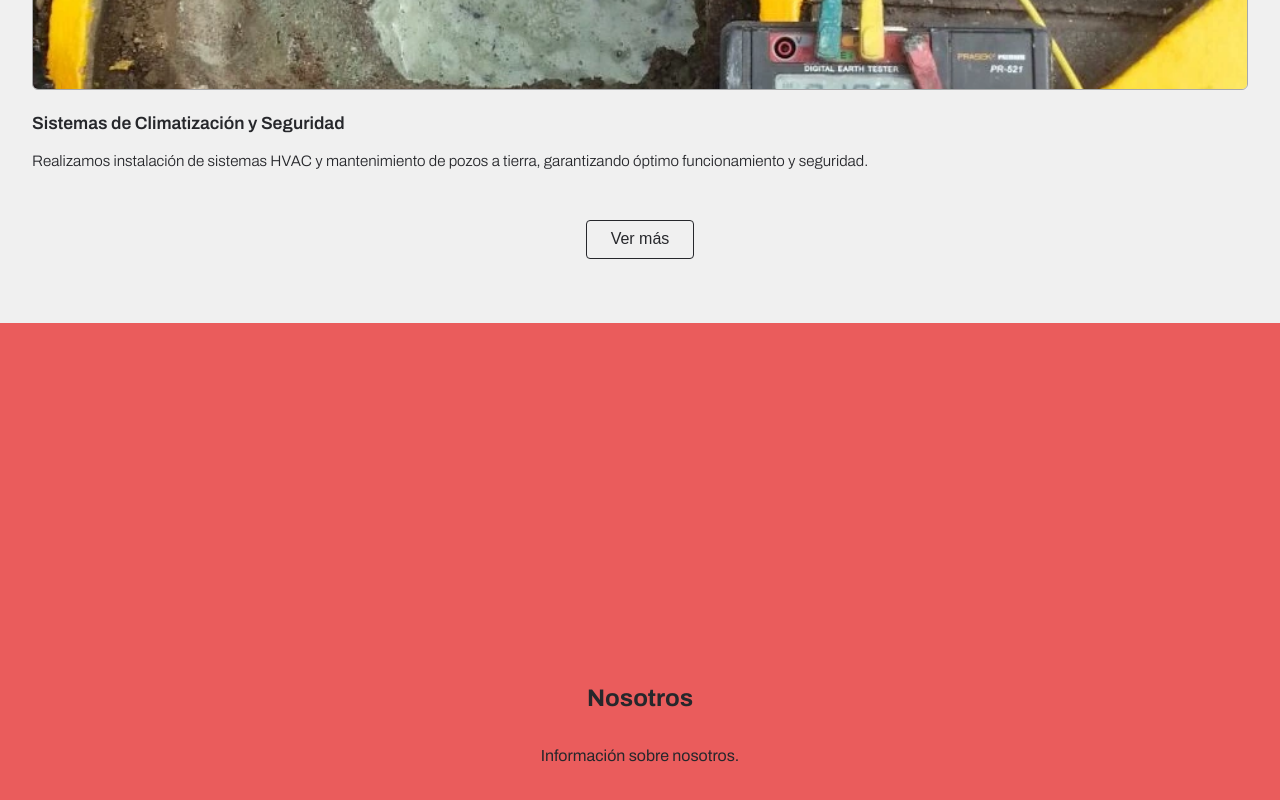
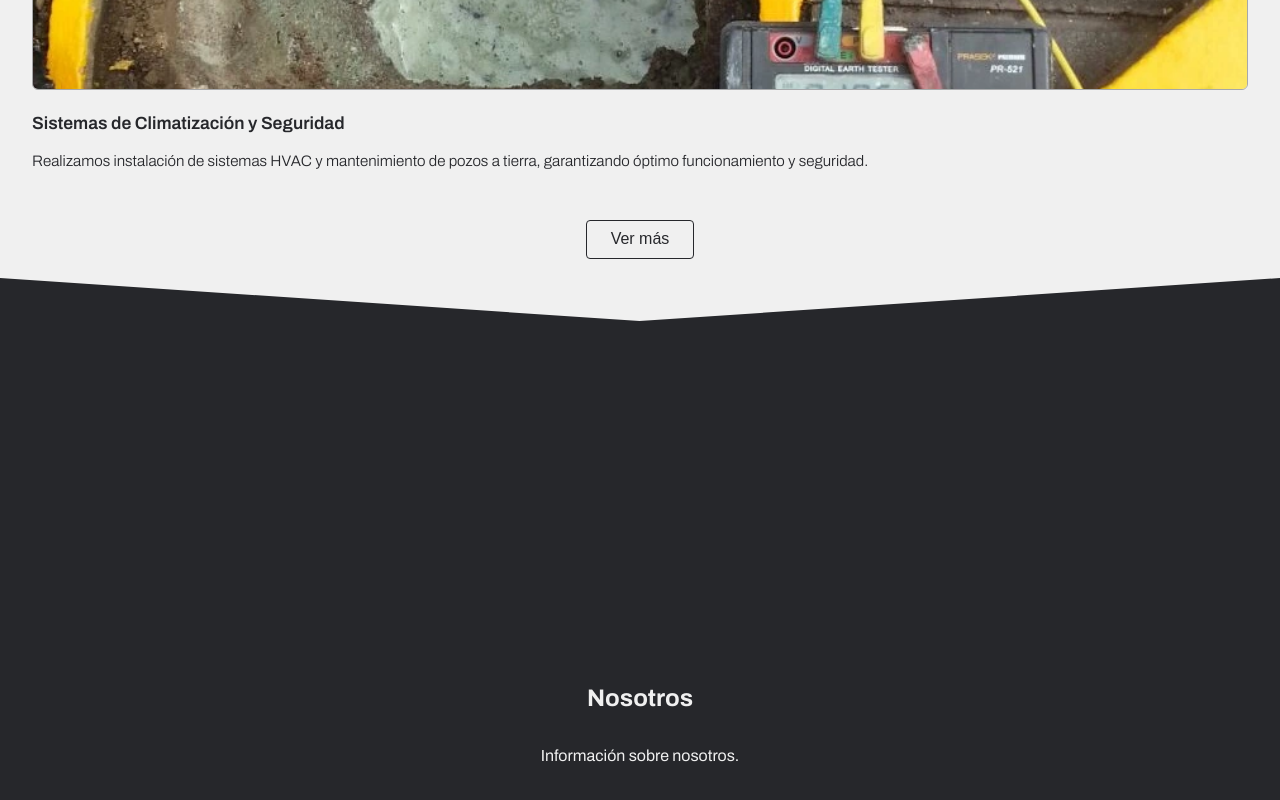
Before and after one commit to hys-tan/ids--react, a React (Vite) app: page / in a window 1280 px wide. Shown: the part 3127-3927 px from the top of the page. Built offline with nearby package versions, Linux system fonts and the light colour scheme.

Commit message:
v 1.14.1

```diff
--- a/src/sections/cuerpo.module.css
+++ b/src/sections/cuerpo.module.css
@@ -7,6 +7,7 @@
     justify-content: center;
     align-items: center;
     background-color: #F0F0F0; /* Placeholder background */
+    position: relative; /* IMPORTANTE: Para posicionar el shape divider */
     color: #26272B;
     text-align: center;
 }
@@ -163,6 +164,28 @@
     transform: translateX(-50%) scaleY(1.3) scaleX(0.8);
 }
 
+/* --- SHAPE DIVIDER --- */
+.shapeDivider {
+    position: absolute;
+    bottom: 0;
+    left: 0;
+    width: 100%;
+    overflow: hidden;
+    line-height: 0;
+}
+
+.shapeDivider svg {
+    position: relative;
+    display: block;
+    width: calc(100% + 1.3px);
+    height: 45px;
+}
+
+.shapeDivider .shapeFill {
+    /* El color de relleno debe coincidir con la siguiente sección. */
+    fill: #26272B; /* Color de la sección "Nosotros" */
+}
+
 
 /* MOVIL V */
 @media (max-width: 1300px) {
--- a/src/sections/cuerpo.tsx
+++ b/src/sections/cuerpo.tsx
@@ -70,7 +70,12 @@ const Cuerpo: React.FC = () => {
       </div>
       <button className={styles.buttonMore}>Ver más</button>
 
-      {/* Aquí va tu botón personalizado cuando quieras */}
+      {/* --- SHAPE DIVIDER --- */}
+      <div className={styles.shapeDivider}>
+        <svg data-name="Layer 1" xmlns="http://www.w3.org/2000/svg" viewBox="0 0 1200 120" preserveAspectRatio="none">
+            <path d="M598.97 114.72L0 0 0 120 1200 120 1200 0 598.97 114.72z" className={styles.shapeFill}></path>
+        </svg>
+      </div>
     </section>
   );
 };
--- a/src/sections/nosotros.module.css
+++ b/src/sections/nosotros.module.css
@@ -6,7 +6,7 @@
     flex-direction: column;
     justify-content: center;
     align-items: center;
-    background-color: #ea5c5c;
-    color: #26272B;
+    background-color: #26272B;
+    color: #F0F0F0;
     text-align: center;
 }
```
Also changed, not shown: src/sections/homePage.tsx (line endings or trailing spaces).
